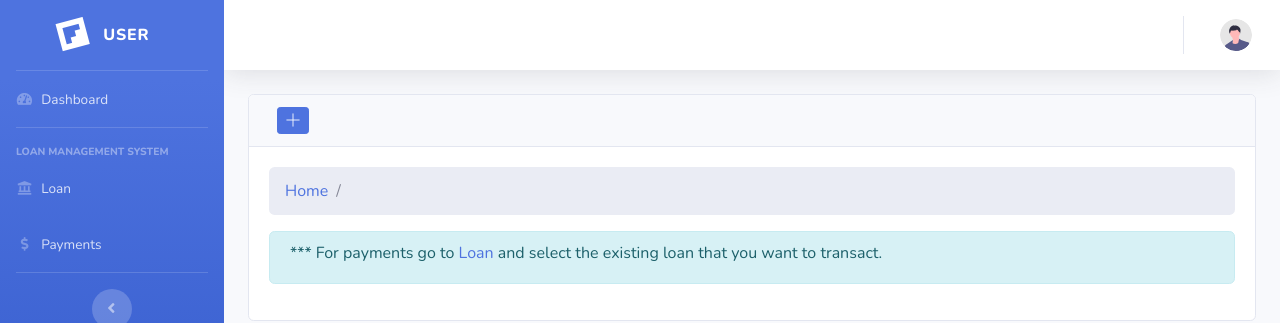
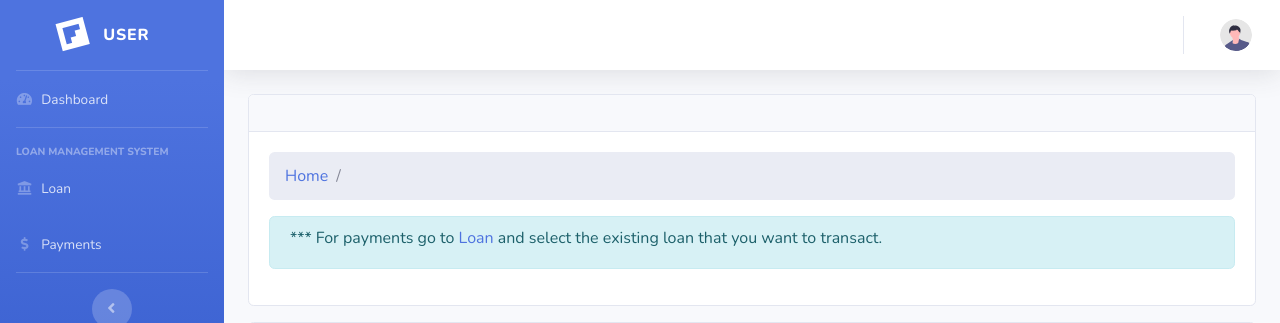
Before and after one commit to isat-u/loan-management, a Django app: template templates/user_dashboard/payments/list.html in a window 1280 px wide. Shown: the top 323 px of the page. Run offline with Django 3.2, Linux system fonts and the light colour scheme; the template is opened without the code that fills it, so the values that code supplies are empty; some libraries are stand-ins or nearby versions.

Commit message:
fixed user payment

```diff
--- a/templates/user_dashboard/payments/list.html
+++ b/templates/user_dashboard/payments/list.html
@@ -8,7 +8,6 @@
     <div class="card mb-3">
         <div class="card-header">
             <h4 class="card-title float-left">{{ page_title }}</h4>
-            <a class="btn btn-primary btn-sm float-left ml-2 pt-0 pb-1" href="{% url 'admin_dashboard_payment_requests_create' %}"><i class="tim-icons icon-simple-add"></i></a>
         </div>
         <div class="card-body">
             <nav aria-label="breadcrumb" role="navigation">
```
